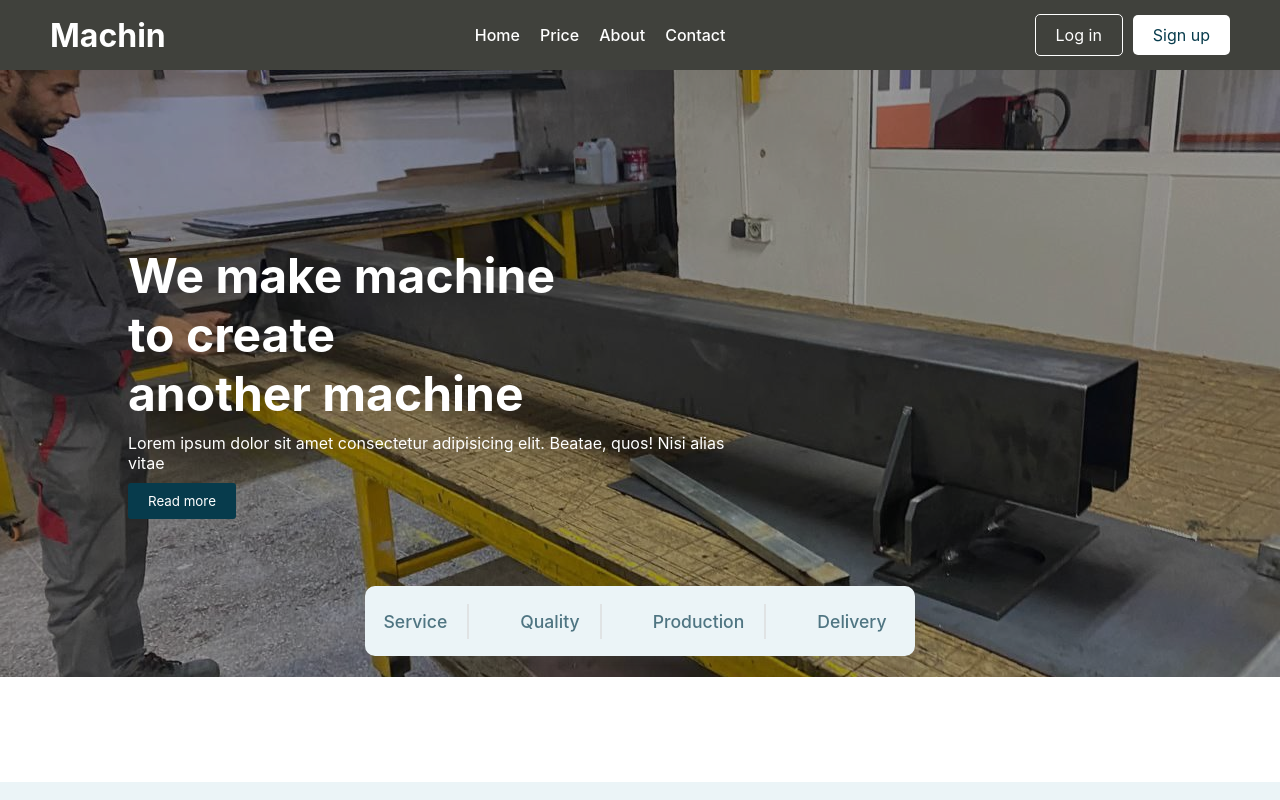
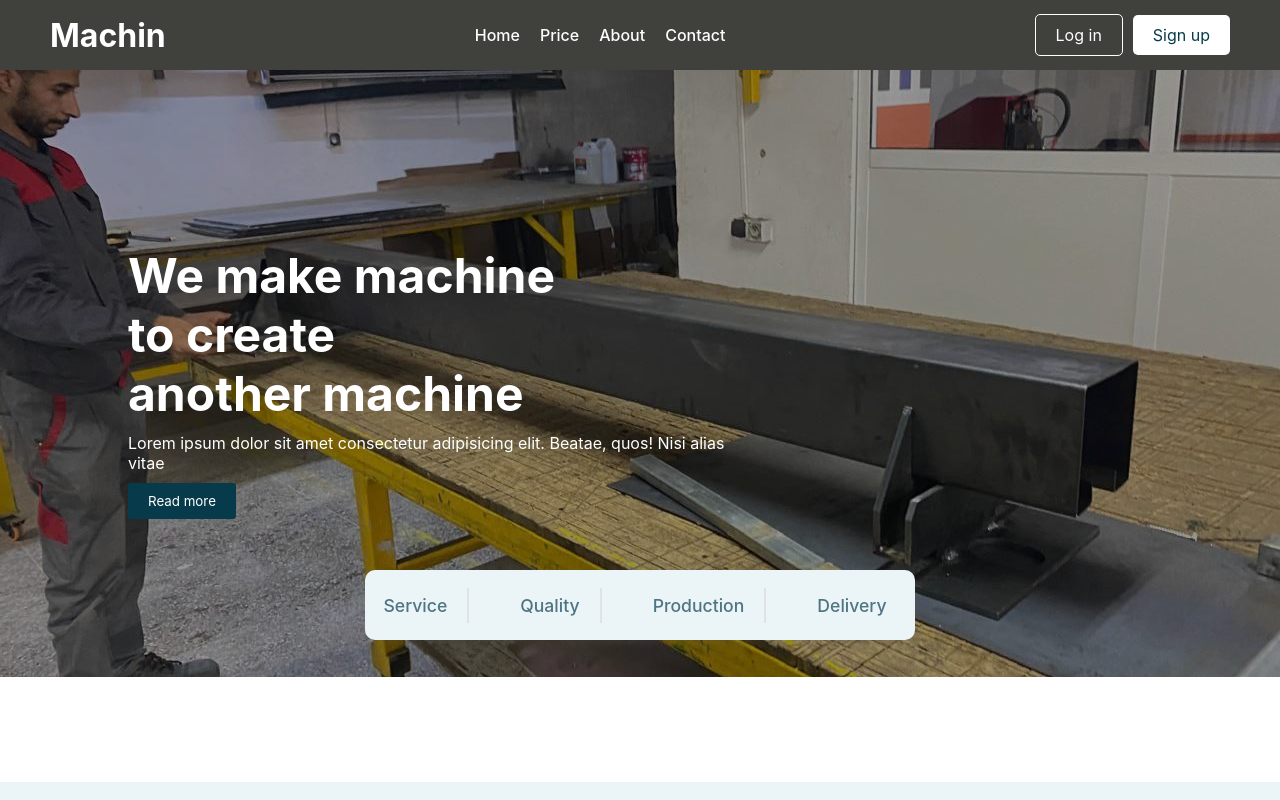
Before and after one commit to jellouli471/demo-site-machine, a React (Vite) app: page / in a window 1280 px wide. Shown: the top 800 px of the page. Built offline with nearby package versions, Linux system fonts and the light colour scheme.

Commit message:
Update Main.css

```diff
--- a/src/components/main/Main.css
+++ b/src/components/main/Main.css
@@ -49,7 +49,7 @@ color: white;
     height: 70px;
     background-color: #ebf4f7;
     position: absolute;
-    bottom: 18%;
+    bottom: 20%;
     display: flex;
     justify-content: center;
     align-items: center;
```
